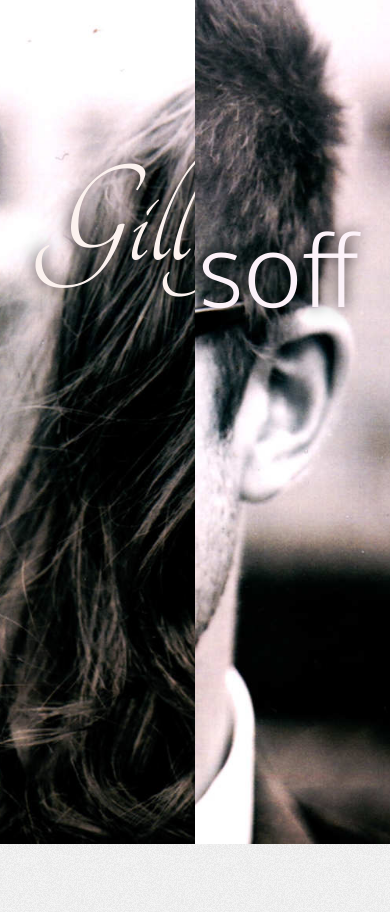
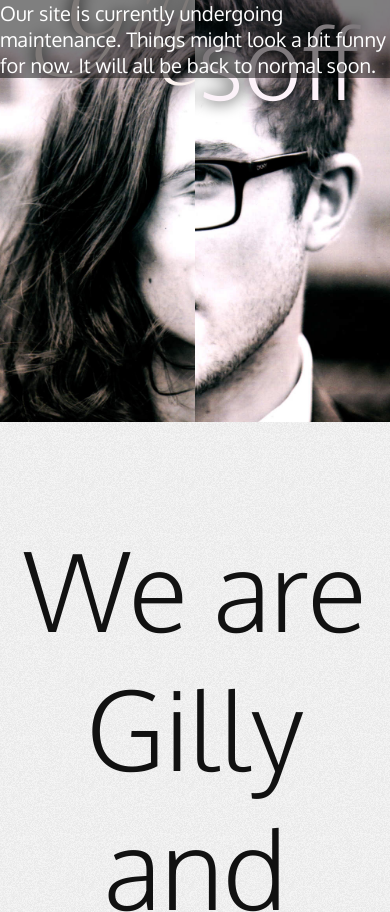
Before and after one commit to gillyandgesoff/gillyandgesoff.github.io, a plain HTML site: page index.html in a window 390 px wide. Shown: the top 912 px of the page. Drawn offline with Linux system fonts and the light colour scheme.

Commit message:
Testing mobile layout
Have to commit this, because the only way I can test on mobile right
now is by testing live on the web.

```diff
--- a/hero.css
+++ b/hero.css
@@ -1,6 +1,8 @@
 #hero_wrapper{
     width: 100%;
     height: 100%;
+    -webkit-transition: height 0.3s ease-out;
+    transition: height 0.3s ease-out;
 }
 #hero_table{
     width: 100%;
@@ -125,3 +127,8 @@ td p{
     color: #fff;
     font-weight:300;
 }
+@media all and (max-device-width : 800px) /*and (orientation : portrait)*/ {
+    #hero_wrapper{
+        height: 50%;
+    }
+}
--- a/index.html
+++ b/index.html
@@ -10,6 +10,9 @@
         <title>Gilly and Gesoff</title>
     </head>
     <body>
+        <div id="m" style="position: fixed; top: 0; left: 0; width: 100%; font-size: 20px; background: rgba(0,0,0,0.5); color: #fff; z-index: 12;">
+            Our site is currently undergoing maintenance. Things might look a bit funny for now. It will all be back to normal soon.
+        </div>
         <div style="background-color: #555" id="hero_wrapper">
             <table id="hero_table">
                 <tr>
```
